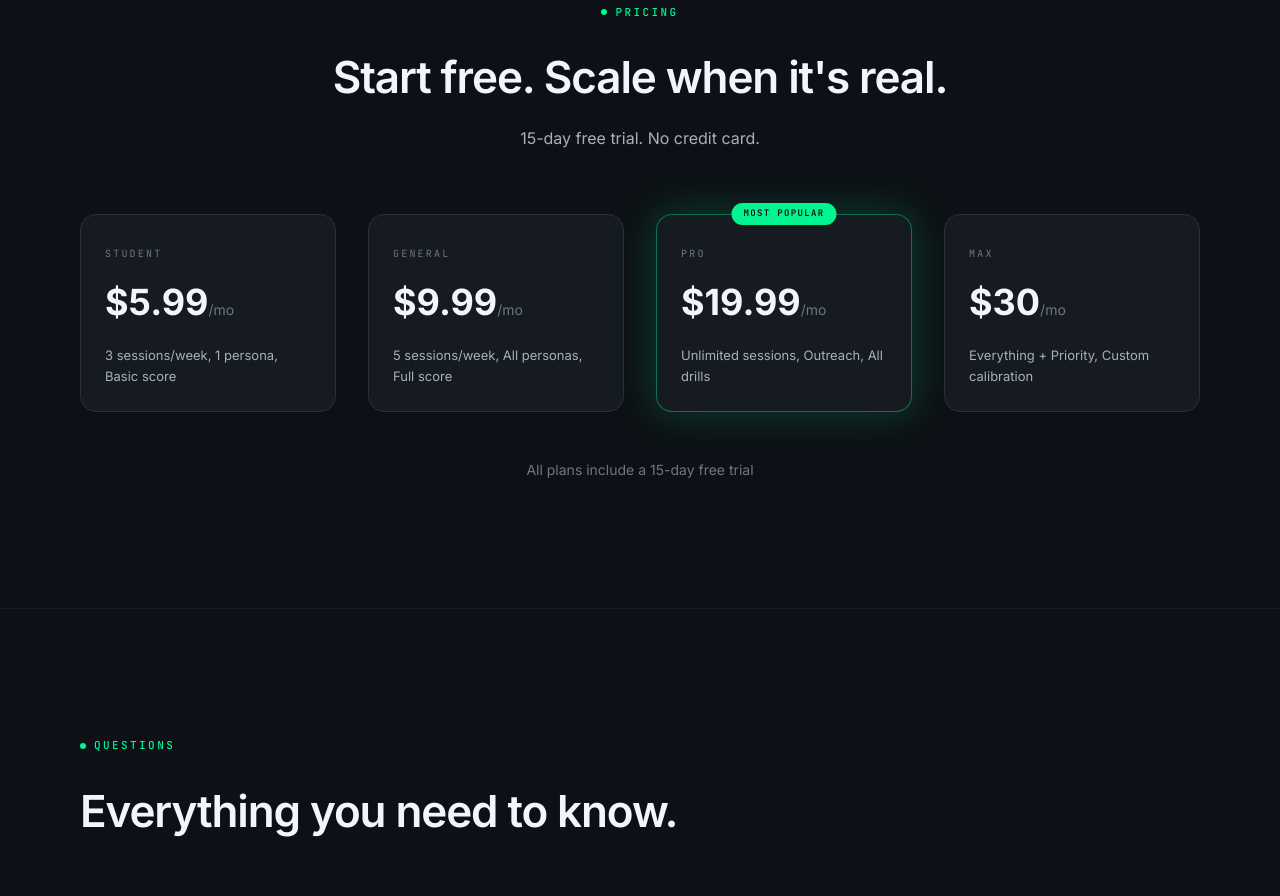
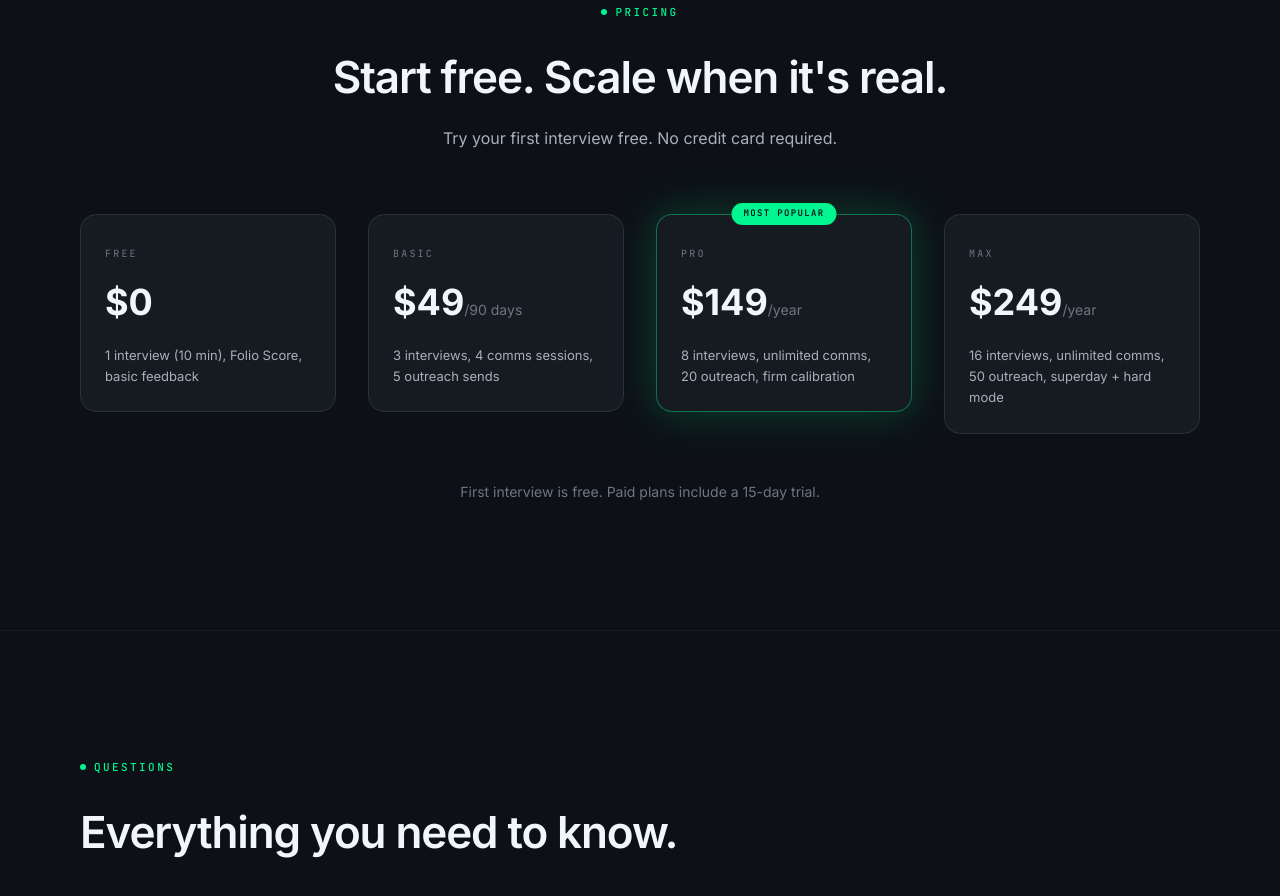
Before and after one commit to ryankaplan620-dotcom/ai-interview-test-mock-v.1, a Next.js app: page / in a window 1280 px wide. Shown: the part 7200-8096 px from the top of the page. Built offline with nearby package versions, Linux system fonts and the light colour scheme; no server answers.

Commit message:
Update pricing displays: landing preview + pricing page show Free/Basic/Pro/Max with correct prices

```diff
--- a/app/pricing/pricing-client.tsx
+++ b/app/pricing/pricing-client.tsx
@@ -11,7 +11,7 @@ interface PricingClientProps {
   isVerifiedStudent: boolean;
 }
 
-const DISPLAY_ORDER: SubscriptionTier[] = ["basic", "pro", "max"];
+const DISPLAY_ORDER: SubscriptionTier[] = ["free", "basic", "pro", "max"];
 
 const FEATURE_ROWS: { label: string; feature: LegacyFeatureKey }[] = [
   { label: "All 5 recruiter personas", feature: "allPersonas" },
--- a/components/landing/PricingPreview.tsx
+++ b/components/landing/PricingPreview.tsx
@@ -2,27 +2,31 @@ import { ScrollReveal } from "./ScrollReveal";
 
 const tiers = [
   {
-    name: "STUDENT",
-    price: "$5.99",
-    features: "3 sessions/week, 1 persona, Basic score",
+    name: "FREE",
+    price: "$0",
+    period: "",
+    features: "1 interview (10 min), Folio Score, basic feedback",
     highlighted: false,
   },
   {
-    name: "GENERAL",
-    price: "$9.99",
-    features: "5 sessions/week, All personas, Full score",
+    name: "BASIC",
+    price: "$49",
+    period: "/90 days",
+    features: "3 interviews, 4 comms sessions, 5 outreach sends",
     highlighted: false,
   },
   {
     name: "PRO",
-    price: "$19.99",
-    features: "Unlimited sessions, Outreach, All drills",
+    price: "$149",
+    period: "/year",
+    features: "8 interviews, unlimited comms, 20 outreach, firm calibration",
     highlighted: true,
   },
   {
     name: "MAX",
-    price: "$30",
-    features: "Everything + Priority, Custom calibration",
+    price: "$249",
+    period: "/year",
+    features: "16 interviews, unlimited comms, 50 outreach, superday + hard mode",
     highlighted: false,
   },
 ];
@@ -43,7 +47,7 @@ export function PricingPreview() {
               Start free. Scale when it&apos;s real.
             </h2>
             <p className="mt-4 font-sans text-text-secondary">
-              15-day free trial. No credit card.
+              Try your first interview free. No credit card required.
             </p>
           </div>
         </ScrollReveal>
@@ -74,7 +78,9 @@ export function PricingPreview() {
                 </span>
                 <p className="mt-3 font-display text-[36px] font-bold text-text-primary">
                   {tier.price}
-                  <span className="font-sans text-[14px] font-normal text-text-tertiary">/mo</span>
+                  {tier.period && (
+                    <span className="font-sans text-[14px] font-normal text-text-tertiary">{tier.period}</span>
+                  )}
                 </p>
                 <p className="mt-4 font-sans text-[13px] leading-relaxed text-text-secondary">
                   {tier.features}
@@ -86,7 +92,7 @@ export function PricingPreview() {
 
         <ScrollReveal>
           <p className="mt-12 text-center font-sans text-sm text-text-tertiary">
-            All plans include a 15-day free trial
+            First interview is free. Paid plans include a 15-day trial.
           </p>
         </ScrollReveal>
       </div>
```
